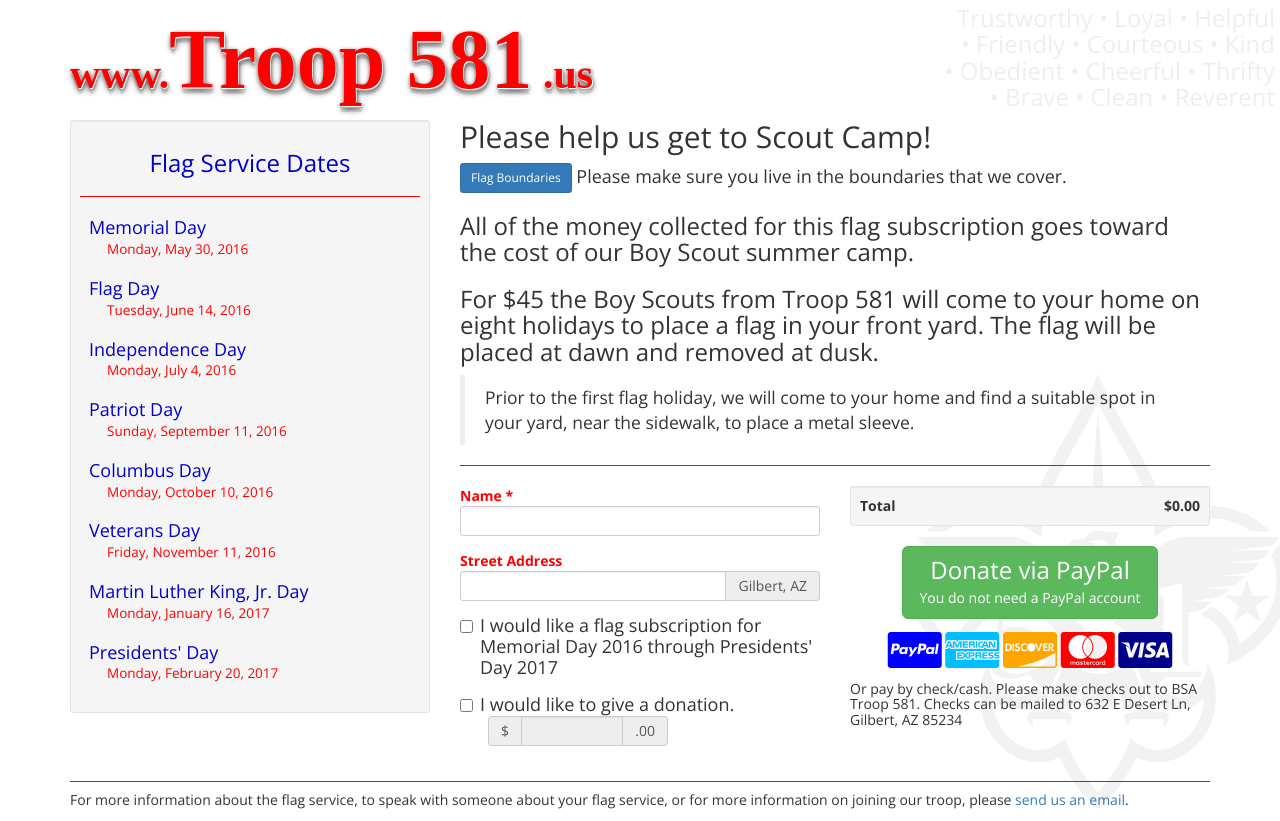
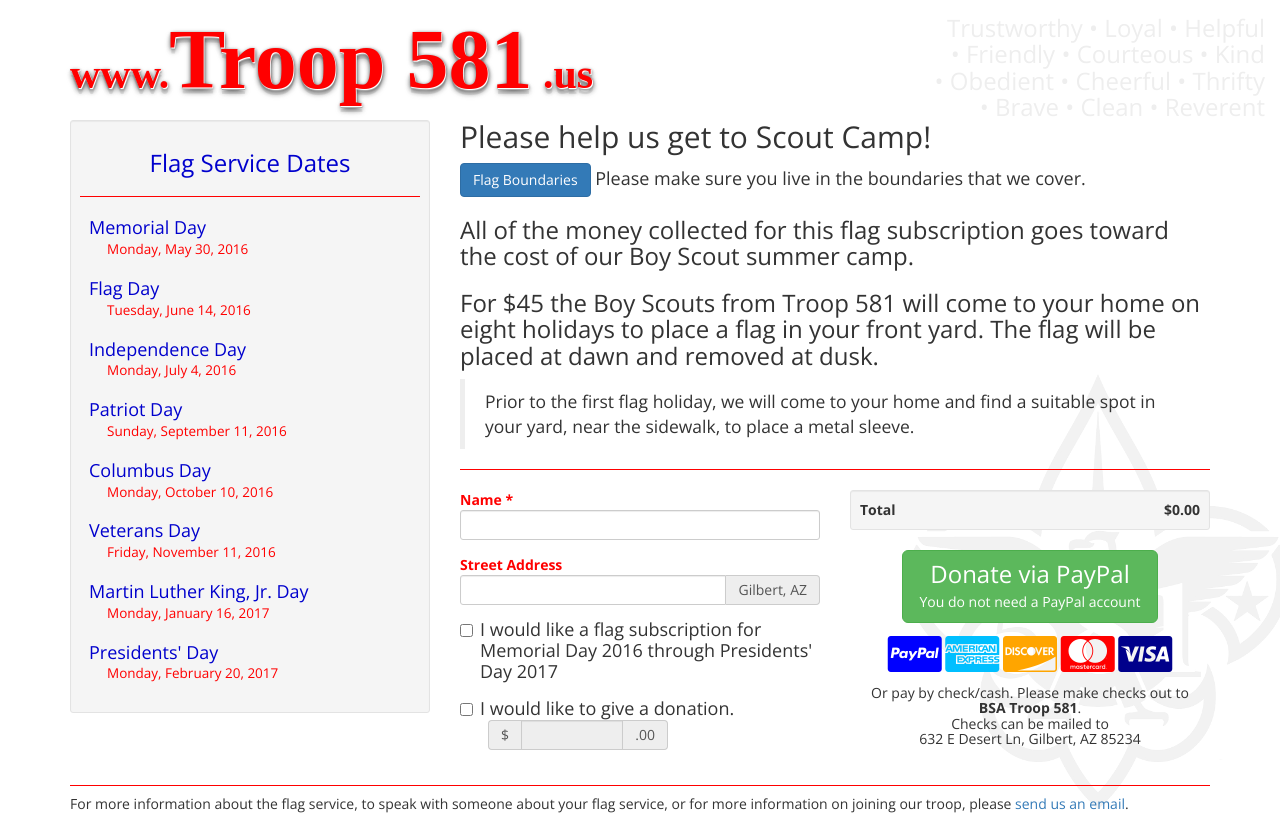
Before and after one commit to troop581/troop581.github.io, a plain HTML site: page index.html at #/flags in a window 1280 px wide. Drawn offline with nearby package versions, Linux system fonts and the light colour scheme; some packages are replaced by stand-ins of ours; a web font is replaced by a local one.

Commit message:
2016.04.03

```diff
--- a/app/modules/flags.html
+++ b/app/modules/flags.html
@@ -6,7 +6,7 @@
                     <div class="col-sm-12">
                         <h2 class="close-top">Please help us get to Scout Camp!</h2>
                         <h4>
-                            <button class="btn btn-sm btn-primary" ng-click="vm.showBoundaries()">Flag Boundaries</button>
+                            <button class="btn btn-primary" ng-click="vm.showBoundaries()">Flag Boundaries</button>
                             Please make sure you live in the boundaries that we cover.
                         </h4>
                         <h3>All of the money collected for this flag subscription goes toward the cost of our Boy Scout summer camp.</h3>
@@ -37,13 +37,13 @@
                             <div class="form-group">
                                 <label class="checkbox-inline">
                                     <input ng-model="vm.data.values.subscribe" type="checkbox" ng-blur="vm.autosave()"><span class="h4">I would like a flag subscription for Memorial Day {{vm.data.year}} through Presidents' Day {{vm.data.year + 1}}</span>
-                                    <span ng-show="!!vm.data.values.subscribe"><small><em>Thank you!!</em></small></span>
+                                    <span ng-show="!!vm.data.values.subscribe"><br /><small><em>Thank you!!</em></small></span>
                                 </label>
                             </div>
                             <div class="form-group">
                                 <label class="checkbox-inline">
                                     <input ng-model="vm.data.values.donate" type="checkbox" ng-blur="vm.autosave()"><span class="h4">I would like to give a<span ng-show="vm.data.values.subscribe">n additional</span> donation.</span>
-                                    <span ng-show="!!vm.data.values.donate"><small><em>Thank you!!</em></small></span>
+                                    <span ng-show="!!vm.data.values.donate"><br /><small><em>Thank you!!</em></small></span>
                                 </label>
                                 <div class="input-group narrow">
                                     <span class="input-group-addon">$</span>
@@ -102,8 +102,12 @@
                             <div class="text-center"><i class="fa fa-3x fa-cc-paypal"></i> <i class="fa fa-3x fa-cc-amex"></i> <i class="fa fa-3x fa-cc-discover"></i> <i class="fa fa-3x fa-cc-mastercard"></i> <i class="fa fa-3x fa-cc-visa"></i></div>
                         </form>
                         <div class="row">
-                            <div class="col-xs-12">
-                                <h5>Or pay by check/cash. Please make checks out to BSA Troop 581. Checks can be mailed to 632 E Desert Ln, Gilbert, AZ 85234</h5>
+                            <div class="col-xs-12 text-center">
+                                <h5>
+                                    Or pay by check/cash. Please make checks out to <strong>BSA&nbsp;Troop&nbsp;581</strong>.
+                                    <br />
+                                    Checks can be mailed to 632&nbsp;E&nbsp;Desert&nbsp;Ln,&nbsp;Gilbert,&nbsp;AZ&nbsp;85234
+                                </h5>
                             </div>
                         </div>
                     </div>
@@ -132,7 +136,7 @@
                     For more information about the flag service,
                     to speak with someone about your flag service,
                     or for more information on joining our troop,
-                    please <a href="mailto:troop581az@gmail.com">send us an email</a>.
+                    please <a href="mailto:email@troop581.us">send us an email</a>.
                 </h5>
             </div>
         </div>
--- a/app/styles.scss
+++ b/app/styles.scss
@@ -504,10 +504,17 @@ body {
     .badge-wrapper {
         width: 12em;
         height: 16em;
+
         img {
             height: 9em;
             margin-bottom: 1.1em;
         }
+    }
+}
+
+@media (min-width: 1400px) {
+    .container {
+        width: 1400px;
     }
 }
 
@@ -557,8 +564,8 @@ body {
 .scout-law {
     color: #eee;
     position:fixed;
-    top: 5px;
-    right: 5px;
+    top: 15px;
+    right: 15px;
     z-index: -2;
     max-width: 350px;
     margin-top: 0;
```
Also changed, not shown: app/modules/flyer.html (+4 -7 lines), app/modules/requirements.html (+1 -1 lines), app/styles.css, app/styles.min.css. Lines whose indentation alone changed are shown as unchanged.
